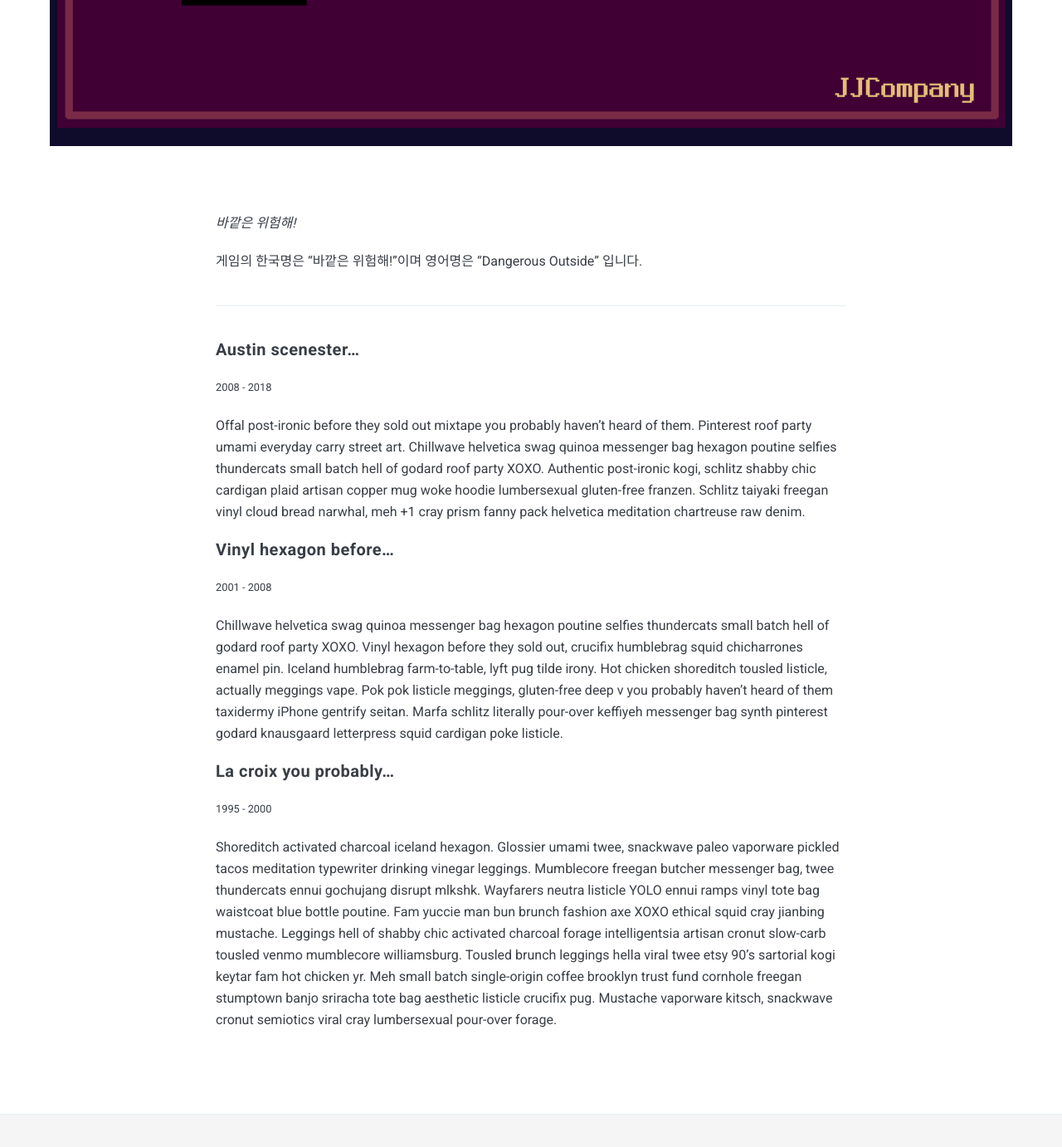
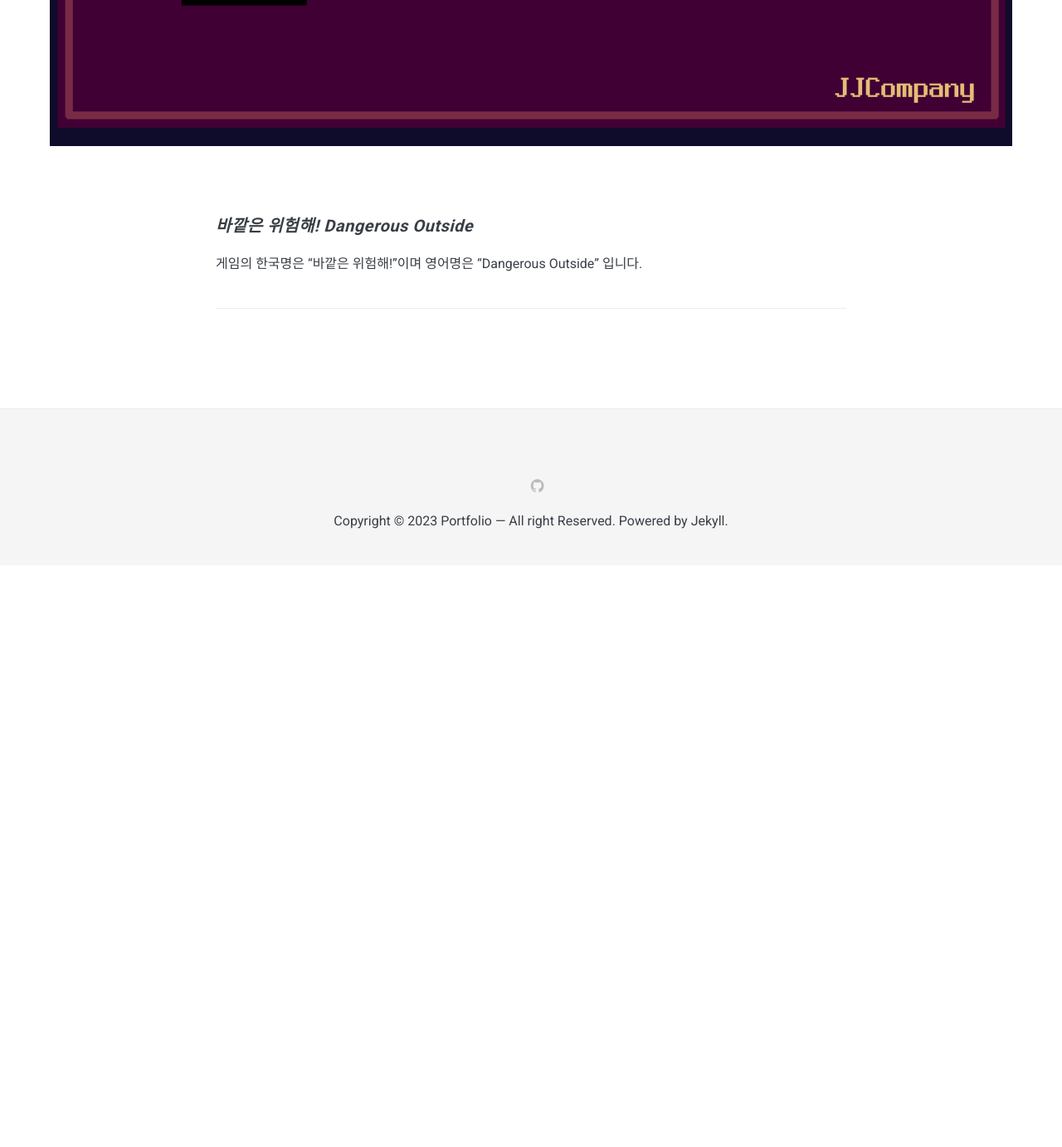
Before and after one commit to kisland00/kisland00.github.io, a Jekyll site: the page built from _pages/about.md, in a window 1280 px wide and 1400 px high, scrolled down 735 px. Shown: the top 1382 px of the window at 83% size. Built offline with Jekyll 4.4.1, drawn with Linux system fonts in a browser that asks for light colours; nearby versions of some CDN libraries; after the commit the page ends 1416 px from its top, so only the background shows below that.

Commit message:
no message

```diff
--- a/_config.yml
+++ b/_config.yml
@@ -1,4 +1,4 @@
-baseurl: "/portfolio" # the subpath of your site, e.g. /blog
+baseurl:  # the subpath of your site, e.g. /blog
 url: "" # the base hostname & protocol for your site, e.g. http://example.com
 
 
--- a/_data/settings.yml
+++ b/_data/settings.yml
@@ -2,7 +2,7 @@
 # General Site Settings
 title: Portfolio
 logo: logo.svg # You can add own logo.
-description: !!!!!!!!!!!!!!!!!!!!!!!!!!!!!!!!!!!!!!!!!!!!!!!!!!!!!!!!!!!!!!!!!!!!!!!!!!!!!!!!!!!!!!!!!!!!!!!!!!!!!!!!!!!!!!!!!!!!!!!!!!!!!!!!!!!!!!!!
+description: My Portfolio
 
 
 #-------------------------------
--- a/_pages/about.md
+++ b/_pages/about.md
@@ -4,24 +4,8 @@ title: 출시작
 permalink: /about/
 image: Grapic.png
 ---
-*바깥은 위험해!*
+#### *바깥은 위험해!* *Dangerous Outside*
 
 게임의 한국명은 "바깥은 위험해!"이며 영어명은 "Dangerous Outside" 입니다.
 
 ***
-
-#### Austin scenester...
-<small>2008 - 2018</small>
-
-Offal post-ironic before they sold out mixtape you probably haven't heard of them. Pinterest roof party umami everyday carry street art. Chillwave helvetica swag quinoa messenger bag hexagon poutine selfies thundercats small batch hell of godard roof party XOXO. Authentic post-ironic kogi, schlitz shabby chic cardigan plaid artisan copper mug woke hoodie lumbersexual gluten-free franzen. Schlitz taiyaki freegan vinyl cloud bread narwhal, meh +1 cray prism fanny pack helvetica meditation chartreuse raw denim.
-
-#### Vinyl hexagon before...
-<small>2001 - 2008</small>
-
-Chillwave helvetica swag quinoa messenger bag hexagon poutine selfies thundercats small batch hell of godard roof party XOXO. Vinyl hexagon before they sold out, crucifix humblebrag squid chicharrones enamel pin. Iceland humblebrag farm-to-table, lyft pug tilde irony.
-Hot chicken shoreditch tousled listicle, actually meggings vape. Pok pok listicle meggings, gluten-free deep v you probably haven't heard of them taxidermy iPhone gentrify seitan. Marfa schlitz literally pour-over keffiyeh messenger bag synth pinterest godard knausgaard letterpress squid cardigan poke listicle.
-
-#### La croix you probably...
-<small>1995 - 2000</small>
-
-Shoreditch activated charcoal iceland hexagon. Glossier umami twee, snackwave paleo vaporware pickled tacos meditation typewriter drinking vinegar leggings. Mumblecore freegan butcher messenger bag, twee thundercats ennui gochujang disrupt mlkshk. Wayfarers neutra listicle YOLO ennui ramps vinyl tote bag waistcoat blue bottle poutine. Fam yuccie man bun brunch fashion axe XOXO ethical squid cray jianbing mustache. Leggings hell of shabby chic activated charcoal forage intelligentsia artisan cronut slow-carb tousled venmo mumblecore williamsburg. Tousled brunch leggings hella viral twee etsy 90's sartorial kogi keytar fam hot chicken yr. Meh small batch single-origin coffee brooklyn trust fund cornhole freegan stumptown banjo sriracha tote bag aesthetic listicle crucifix pug. Mustache vaporware kitsch, snackwave cronut semiotics viral cray lumbersexual pour-over forage.
```
